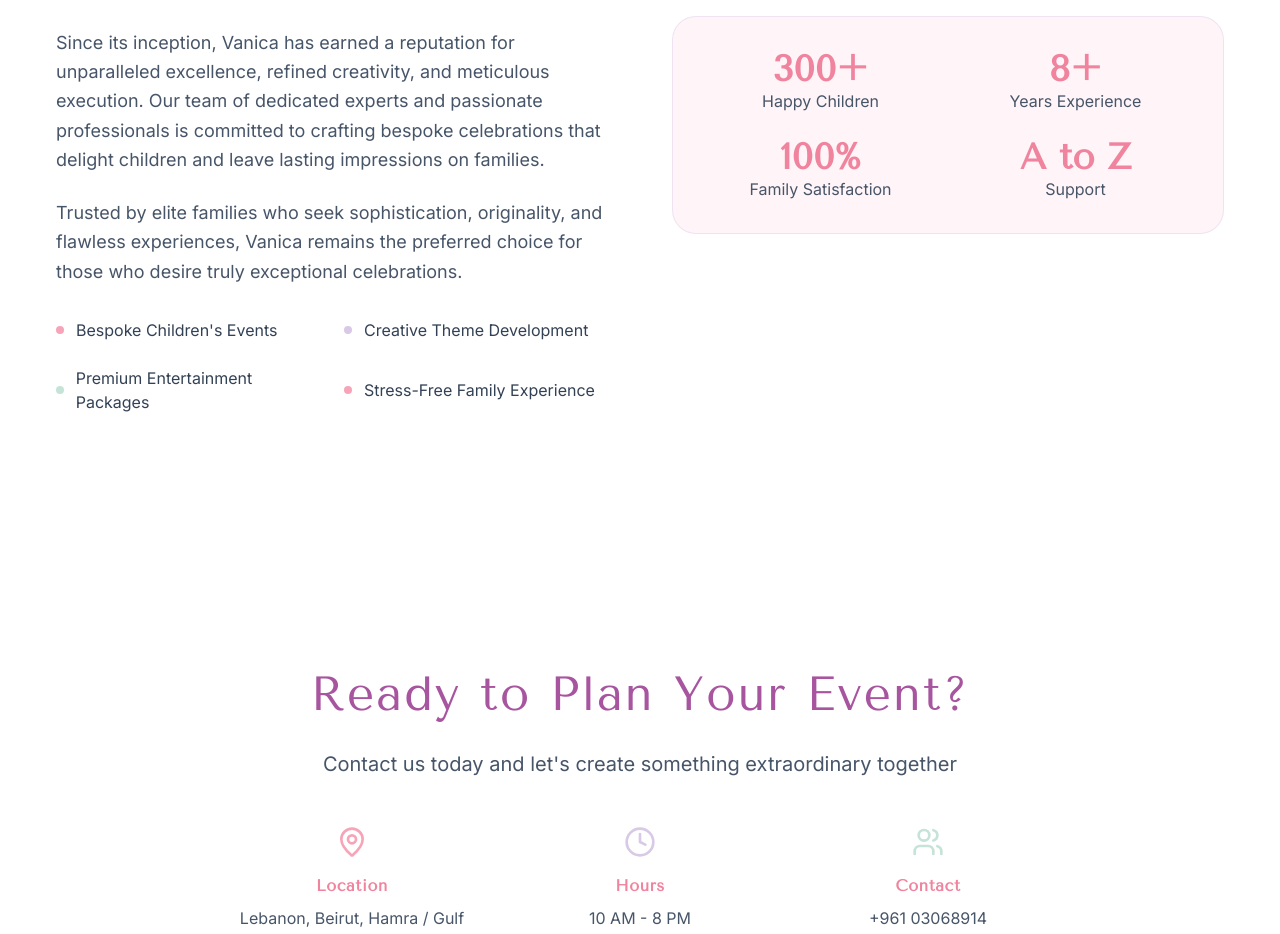
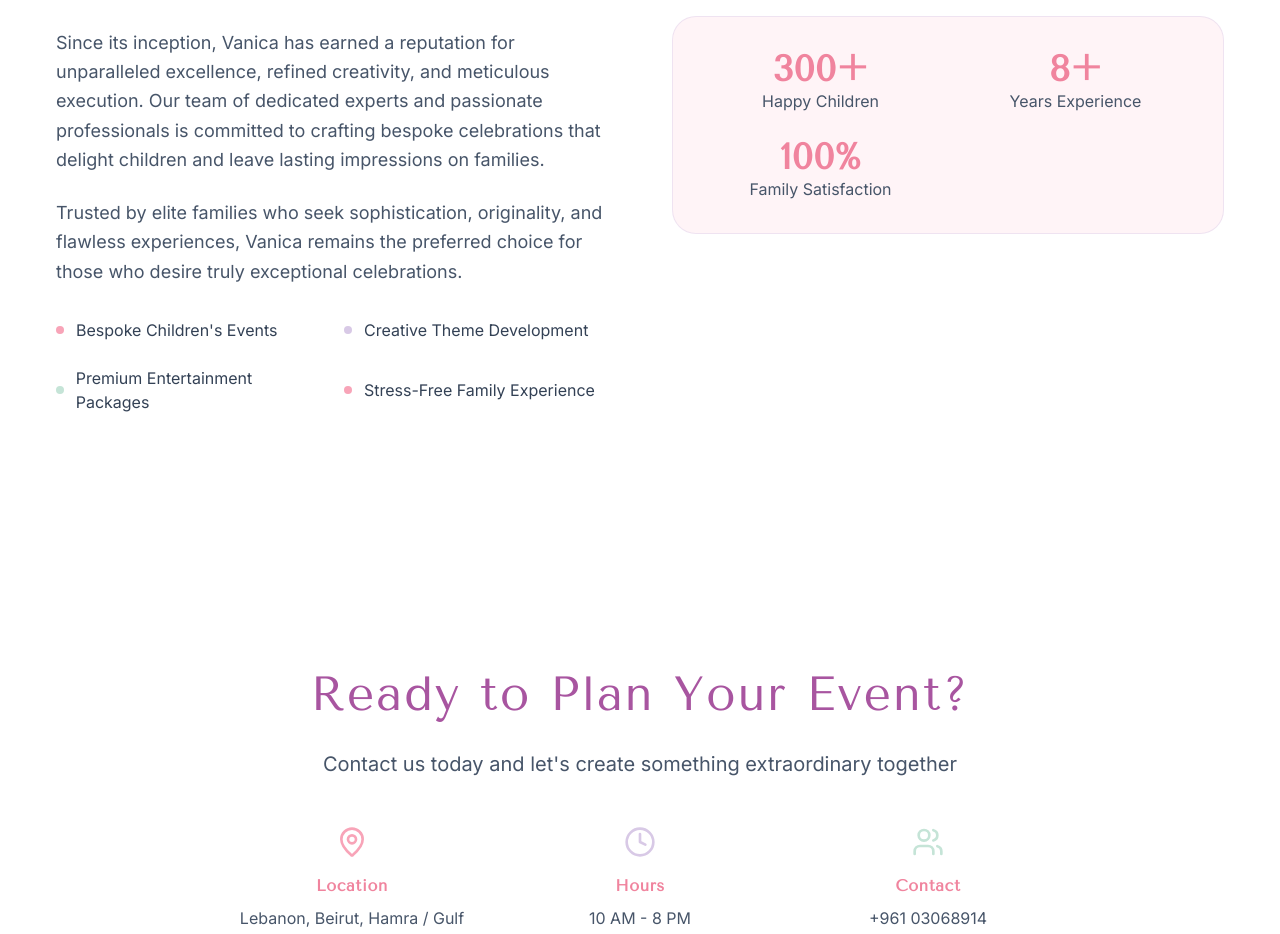
Before and after one commit to hsnatie2010/vanica, a React (Vite) app: page / in a window 1280 px wide. Shown: the part 1840-2774 px from the top of the page. Built offline with nearby package versions, Linux system fonts and the light colour scheme.

Commit message:
Update HomePage.tsx

```diff
--- a/src/pages/HomePage.tsx
+++ b/src/pages/HomePage.tsx
@@ -433,8 +433,7 @@
                     <div className="text-slate-600">Family Satisfaction</div>
                   </div>
                   <div>
-                    <div className="text-4xl font-bold font-heading text-pink-600">A to Z</div>
-                    <div className="text-slate-600">Support</div>
+
                   </div>
                 </div>
               </div>
```
